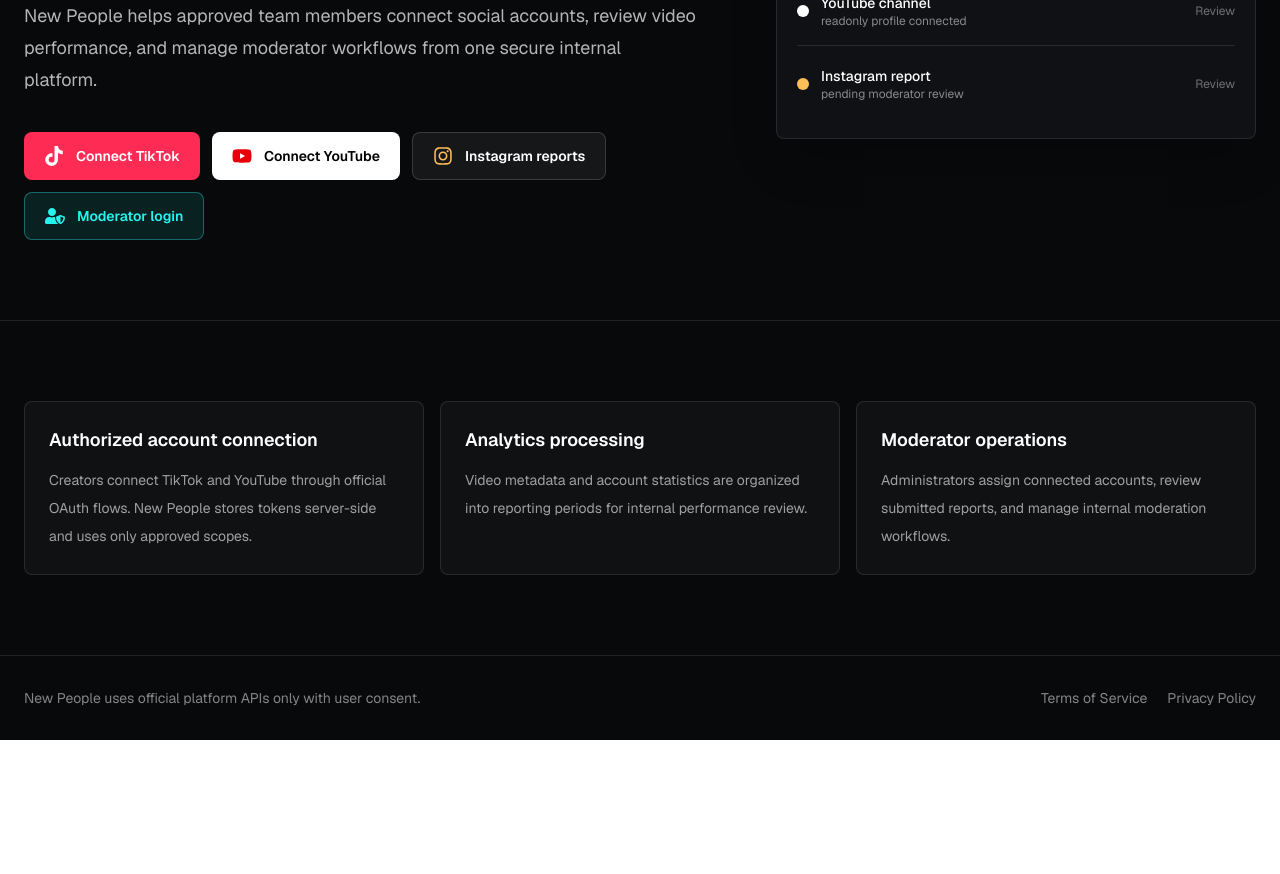
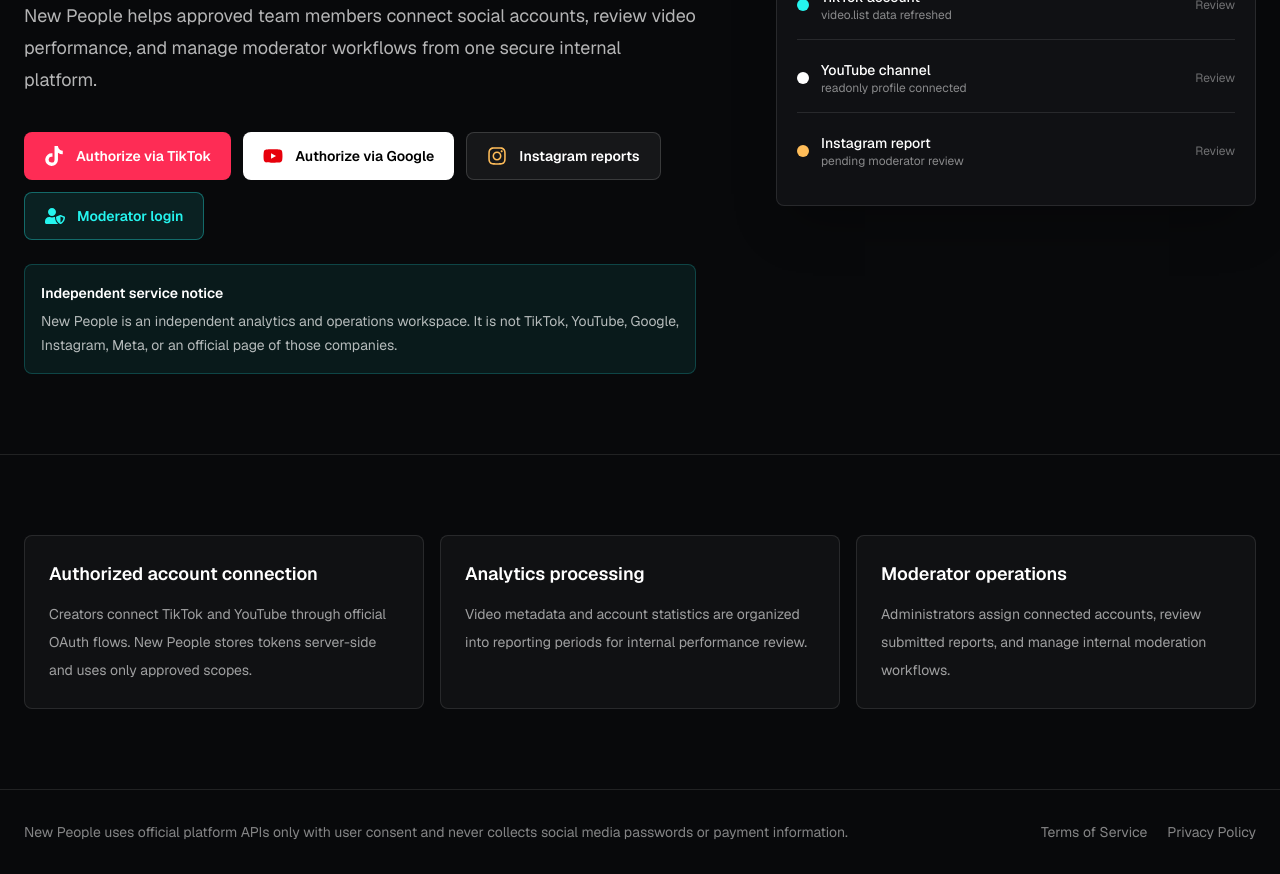
Before and after one commit to Miroslav13370/Frontend_LP_Stat, a Next.js app: page / in a window 1280 px wide. Shown: the part 520-1394 px from the top of the page. Before the commit the page ends 1260 px from the top, so only its background shows below. Built offline with nearby package versions, Linux system fonts and the light colour scheme; no server answers.

Commit message:
Add anti-phishing trust notices

```diff
--- a/src/app/HomePage.tsx
+++ b/src/app/HomePage.tsx
@@ -2,6 +2,7 @@
 import Link from "next/link";
 import { FaInstagram, FaTiktok, FaUserShield, FaYoutube } from "react-icons/fa";
 
+import { PlatformTrustNotice } from "./PlatformTrustNotice";
 import { PublicLayout } from "./PublicLayout";
 
 const serverUrl = process.env.NEXT_PUBLIC_SERVER_URL?.replace(/\/$/, "");
@@ -65,7 +66,7 @@
                   className="inline-flex min-h-12 items-center justify-center gap-3 rounded-[8px] bg-[#fe2c55] px-5 py-3 text-sm font-semibold text-white transition hover:bg-[#ff4168]"
                 >
                   <FaTiktok className="size-5" />
-                  Connect TikTok
+                  Authorize via TikTok
                 </Link>
 
                 <a
@@ -73,7 +74,7 @@
                   className="inline-flex min-h-12 items-center justify-center gap-3 rounded-[8px] bg-white px-5 py-3 text-sm font-semibold text-black transition hover:bg-white/90"
                 >
                   <FaYoutube className="size-5 text-red-600" />
-                  Connect YouTube
+                  Authorize via Google
                 </a>
 
                 <a
@@ -92,6 +93,8 @@
                   Moderator login
                 </Link>
               </div>
+
+              <PlatformTrustNotice className="mt-6 max-w-2xl" compact />
             </div>
 
             <div className="rounded-[8px] border border-white/10 bg-[#101114] shadow-2xl shadow-black/30">
@@ -176,7 +179,10 @@
 
         <section className="border-t border-white/10 px-4 py-8 sm:px-6">
           <div className="mx-auto flex max-w-7xl flex-col gap-4 text-sm text-white/50 sm:flex-row sm:items-center sm:justify-between">
-            <p>New People uses official platform APIs only with user consent.</p>
+            <p>
+              New People uses official platform APIs only with user consent and
+              never collects social media passwords or payment information.
+            </p>
             <div className="flex gap-5">
               <Link href="/terms" className="hover:text-white">
                 Terms of Service
--- /dev/null
+++ b/src/app/PlatformTrustNotice.tsx
@@ -0,0 +1,29 @@
+type PlatformTrustNoticeProps = {
+  className?: string;
+  compact?: boolean;
+};
+
+export function PlatformTrustNotice({
+  className = "",
+  compact = false,
+}: PlatformTrustNoticeProps) {
+  return (
+    <div
+      className={`rounded-[8px] border border-[#25f4ee]/20 bg-[#25f4ee]/[0.07] p-4 text-sm leading-6 text-white/70 ${className}`}
+    >
+      <p className="font-semibold text-white">Independent service notice</p>
+      <p className={compact ? "mt-1" : "mt-2"}>
+        New People is an independent analytics and operations workspace. It is
+        not TikTok, YouTube, Google, Instagram, Meta, or an official page of
+        those companies.
+      </p>
+      {!compact && (
+        <p className="mt-2">
+          New People never asks for social media passwords, payment card
+          numbers, or banking details. TikTok and YouTube authorization happens
+          only on the official platform OAuth screens.
+        </p>
+      )}
+    </div>
+  );
+}
--- a/src/app/instagram/connect/InstagramConnectPage.tsx
+++ b/src/app/instagram/connect/InstagramConnectPage.tsx
@@ -66,8 +66,8 @@
     } catch {
       setError(
         isRegisterMode
-          ? "Could not create the Instagram report account. Check the details and try again."
-          : "Could not sign in. Check the login and password.",
+          ? "Could not create the report editor account. Check the details and try again."
+          : "Could not sign in. Check the New People editor credentials.",
       );
     } finally {
       setIsLoading(false);
@@ -83,20 +83,29 @@
 
         <div className="mt-8 rounded-[8px] border border-white/10 bg-white/[0.05] p-6 shadow-2xl shadow-black/30">
           <p className="text-sm font-medium text-[#ff4fa3]">
-            Instagram Reports
+            New People report workspace
           </p>
 
           <h1 className="mt-2 text-3xl font-bold">
             {isRegisterMode
-              ? "Create an Instagram report account"
+              ? "Create a report editor account"
               : "Sign in to an editor account"}
           </h1>
 
           <p className="mt-3 text-sm leading-6 text-white/60">
             {isRegisterMode
               ? "Register editor access and the Instagram account that will submit metrics for moderator review."
-              : "Enter your login and password to open your Instagram reports."}
+              : "Use New People editor credentials to open assigned report workflows."}
           </p>
+
+          <div className="mt-5 rounded-[8px] border border-[#ffbd59]/25 bg-[#ffbd59]/10 p-4 text-sm leading-6 text-white/70">
+            <p className="font-semibold text-white">Credential safety notice</p>
+            <p className="mt-1">
+              Do not enter an Instagram password here. This form is only for
+              invite-only New People editor accounts and manual report
+              workflows.
+            </p>
+          </div>
 
           <div className="mt-6 grid grid-cols-2 gap-2 rounded-[8px] border border-white/10 bg-black/20 p-1">
             <button
@@ -134,7 +143,9 @@
 
           <form onSubmit={handleSubmit} className="mt-8 space-y-4">
             <div>
-              <label className="mb-2 block text-sm text-white/70">Login</label>
+              <label className="mb-2 block text-sm text-white/70">
+                New People editor login
+              </label>
 
               <input
                 value={login}
@@ -143,12 +154,13 @@
                 disabled={isLoading}
                 className="w-full rounded-[8px] border border-white/10 bg-black/20 px-4 py-3 outline-none transition placeholder:text-white/30 focus:border-[#ff4fa3] disabled:cursor-not-allowed disabled:opacity-60"
                 placeholder="editor_login"
+                autoComplete="username"
               />
             </div>
 
             <div>
               <label className="mb-2 block text-sm text-white/70">
-                Password
+                New People editor password
               </label>
 
               <input
@@ -160,6 +172,9 @@
                 disabled={isLoading}
                 className="w-full rounded-[8px] border border-white/10 bg-black/20 px-4 py-3 outline-none transition placeholder:text-white/30 focus:border-[#ff4fa3] disabled:cursor-not-allowed disabled:opacity-60"
                 placeholder="At least 6 characters"
+                autoComplete={
+                  isRegisterMode ? "new-password" : "current-password"
+                }
               />
             </div>
 
@@ -229,7 +244,7 @@
                   ? "Creating..."
                   : "Signing in..."
                 : isRegisterMode
-                  ? "Create Instagram report account"
+                  ? "Create report editor account"
                   : "Sign in"}
             </button>
           </form>
--- a/src/app/instagram/connect/page.tsx
+++ b/src/app/instagram/connect/page.tsx
@@ -5,7 +5,9 @@
 import InstagramConnectPage from "./InstagramConnectPage";
 
 export const metadata: Metadata = {
-  title: "Instagram Account Connection",
+  title: "Instagram Report Access",
+  description:
+    "Invite-only New People editor access for Instagram report workflows. New People does not collect Instagram passwords.",
   ...NO_INDEX_PAGE,
 };
 
--- a/src/app/tiktok/connect/page.tsx
+++ b/src/app/tiktok/connect/page.tsx
@@ -2,6 +2,7 @@
 import Link from "next/link";
 import { FaTiktok } from "react-icons/fa";
 
+import { PlatformTrustNotice } from "@/src/app/PlatformTrustNotice";
 import { PublicLayout } from "@/src/app/PublicLayout";
 
 const serverUrl = process.env.NEXT_PUBLIC_SERVER_URL?.replace(/\/$/, "");
@@ -10,9 +11,9 @@
   serverUrl ? `${serverUrl}${path}` : path;
 
 export const metadata: Metadata = {
-  title: "Connect TikTok",
+  title: "Authorize TikTok",
   description:
-    "Connect a TikTok account to New People using TikTok Login Kit permissions user.info.basic and video.list.",
+    "Authorize New People to access TikTok account analytics through the official TikTok Login Kit permissions user.info.basic and video.list.",
   alternates: {
     canonical: "/tiktok/connect",
   },
@@ -26,7 +27,7 @@
           <p className="text-sm font-semibold text-[#25f4ee]">New People</p>
 
           <h1 className="mt-3 text-3xl font-bold leading-tight text-white sm:text-4xl">
-            Connect TikTok account
+            Authorize TikTok access for New People
           </h1>
 
           <p className="mt-4 text-sm leading-7 text-white/65">
@@ -35,13 +36,15 @@
             and <code>video.list</code> for account analytics.
           </p>
 
+          <PlatformTrustNotice className="mt-5" />
+
           <div className="mt-7 flex flex-col gap-3 sm:flex-row">
             <a
               href={getServerPath("/api/auth/tiktok/entry")}
               className="inline-flex min-h-12 items-center justify-center gap-3 rounded-[8px] bg-[#fe2c55] px-5 py-3 text-sm font-semibold text-white transition hover:bg-[#ff4168]"
             >
               <FaTiktok className="size-5" />
-              Continue with TikTok
+              Open TikTok authorization
             </a>
 
             <Link
```
